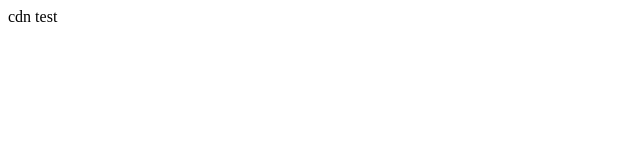
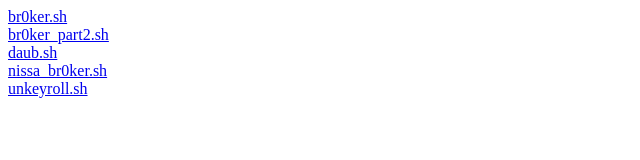
Before and after one commit to crosbreaker/ba.crosbreaker.dev, a plain HTML site: page index.html in a window 1280 px wide. Shown: the whole page, without its empty margins (0-640 px from the left). Drawn offline with Linux system fonts and the light colour scheme.

Commit message:
upload badapple stuff

```diff
--- a/index.html
+++ b/index.html
@@ -1 +1,12 @@
-cdn test
+<!-- a very bad directory listing -->
+<title>/ba - directory listing</title>
+<a href='/br0ker.sh'>br0ker.sh</a>
+<br>
+<a href='/br0ker_part2.sh'>br0ker_part2.sh</a>
+<br>
+<a href='/daub.sh'>daub.sh</a>
+<br>
+<a href='/nissa_br0ker.sh'>nissa_br0ker.sh</a>
+<br>
+<a href='/unkeyroll.sh'>unkeyroll.sh</a>
+<br>
```
Also changed, not shown: 3 other files.
